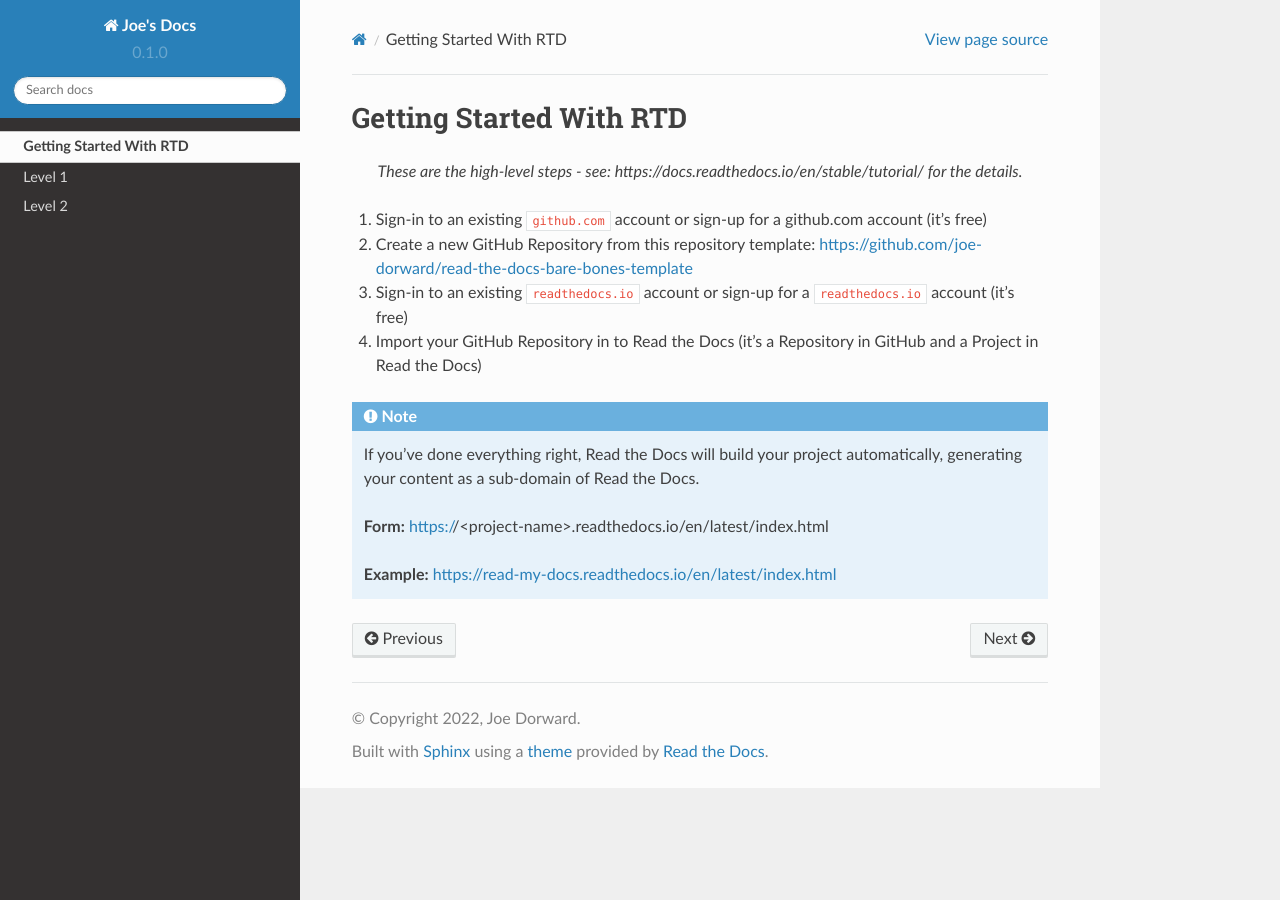
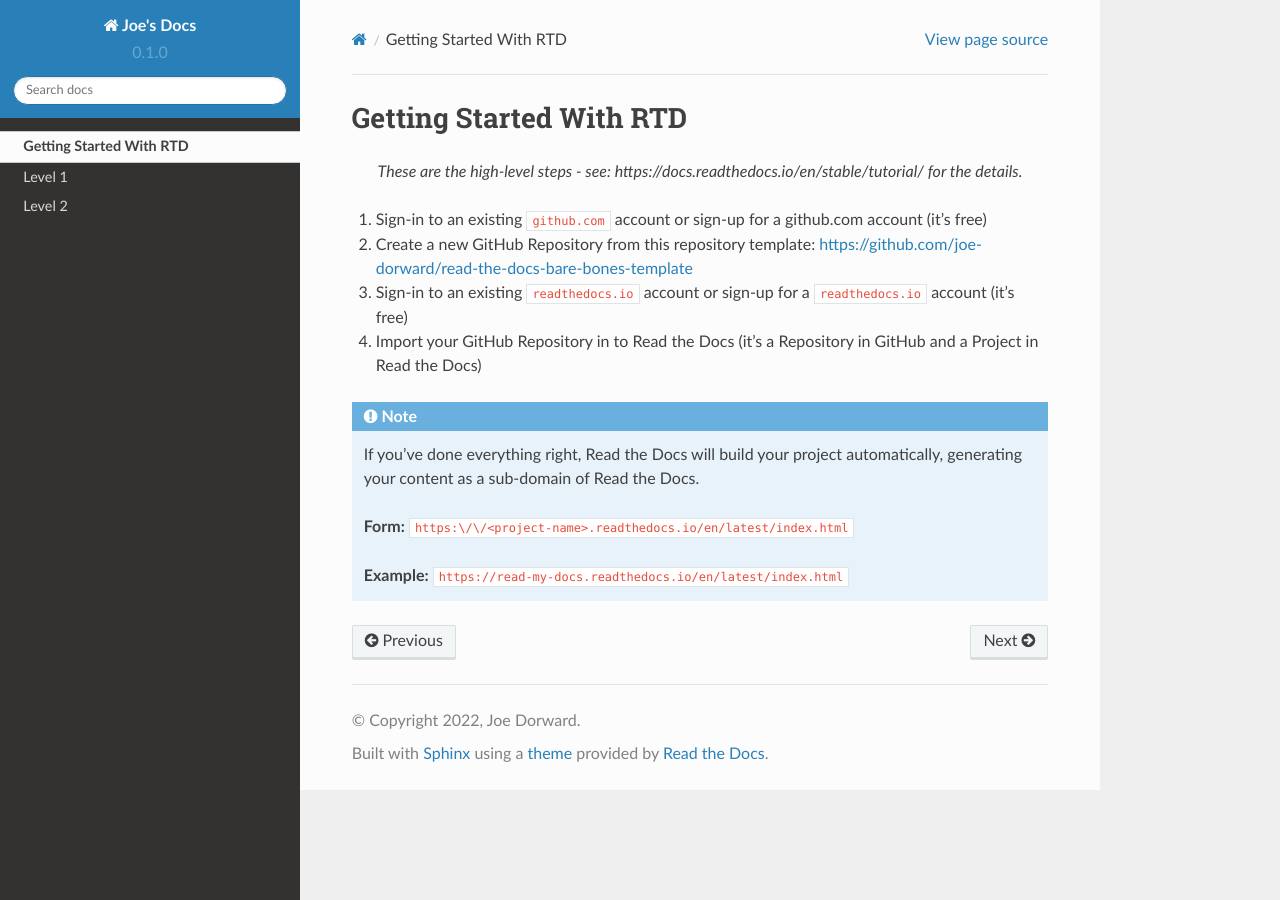
Before and after one commit to joe-dorward/read-my-docs, a Sphinx documentation site: the page built from docs/source/getting-started-with-rtd/getting_started_with_rtd.rst, in a window 1280 px wide. Built offline with Sphinx 7.4.7 and the Read the Docs theme 2.0.0, drawn with Linux system fonts in a browser that asks for light colours; part of the change alters nothing that is shown.

```diff
--- a/docs/source/getting-started-with-rtd/getting_started_with_rtd.rst
+++ b/docs/source/getting-started-with-rtd/getting_started_with_rtd.rst
@@ -17,6 +17,6 @@ Getting Started With RTD
 
   If you've done everything right, Read the Docs will build your project automatically, generating your content as a sub-domain of Read the Docs.
 
-  **Form:** https://<project-name>.readthedocs.io/en/latest/index.html
+  **Form:** ``https:\/\/<project-name>.readthedocs.io/en/latest/index.html``
 
-  **Example:** https://read-my-docs.readthedocs.io/en/latest/index.html
+  **Example:** ``https://read-my-docs.readthedocs.io/en/latest/index.html``
```
